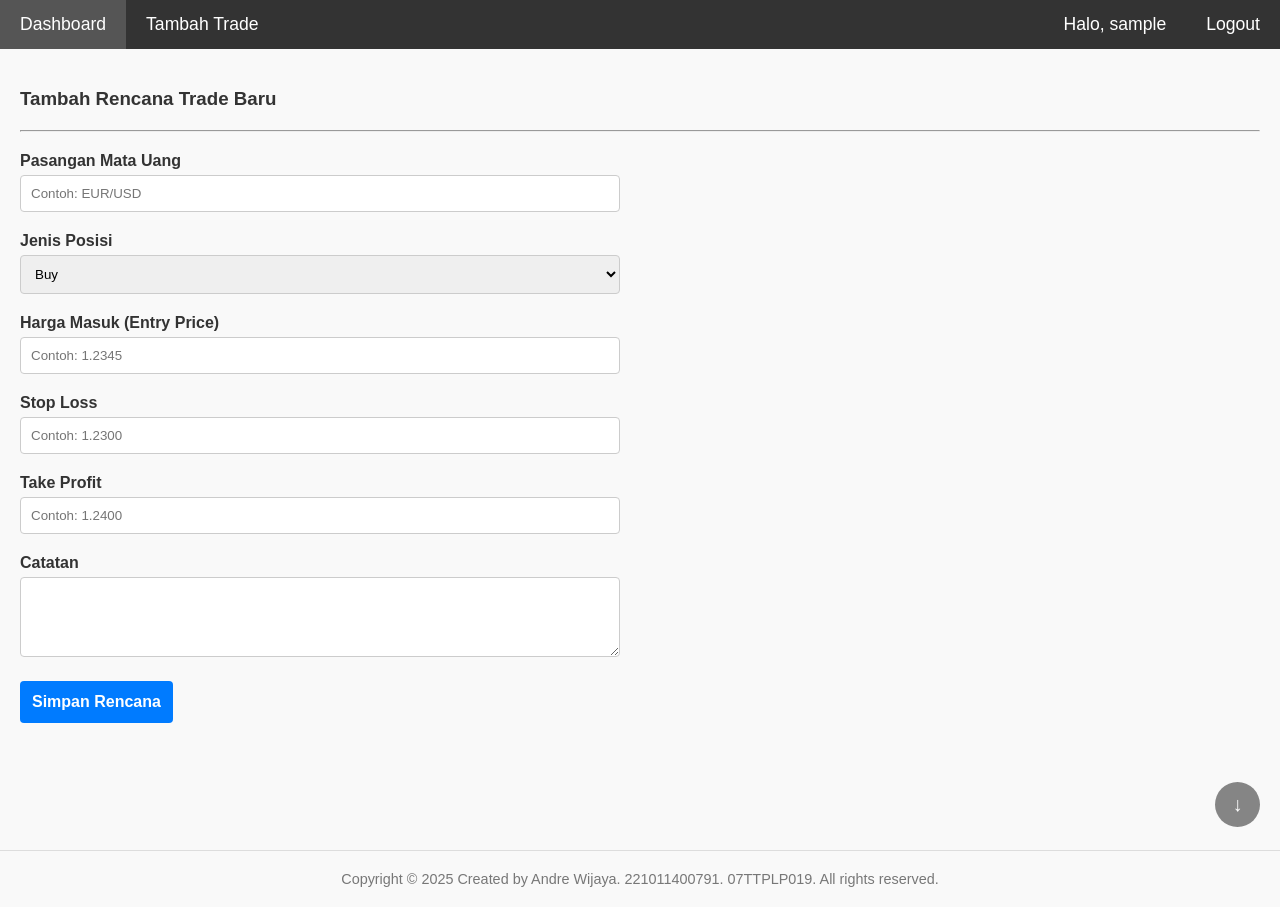
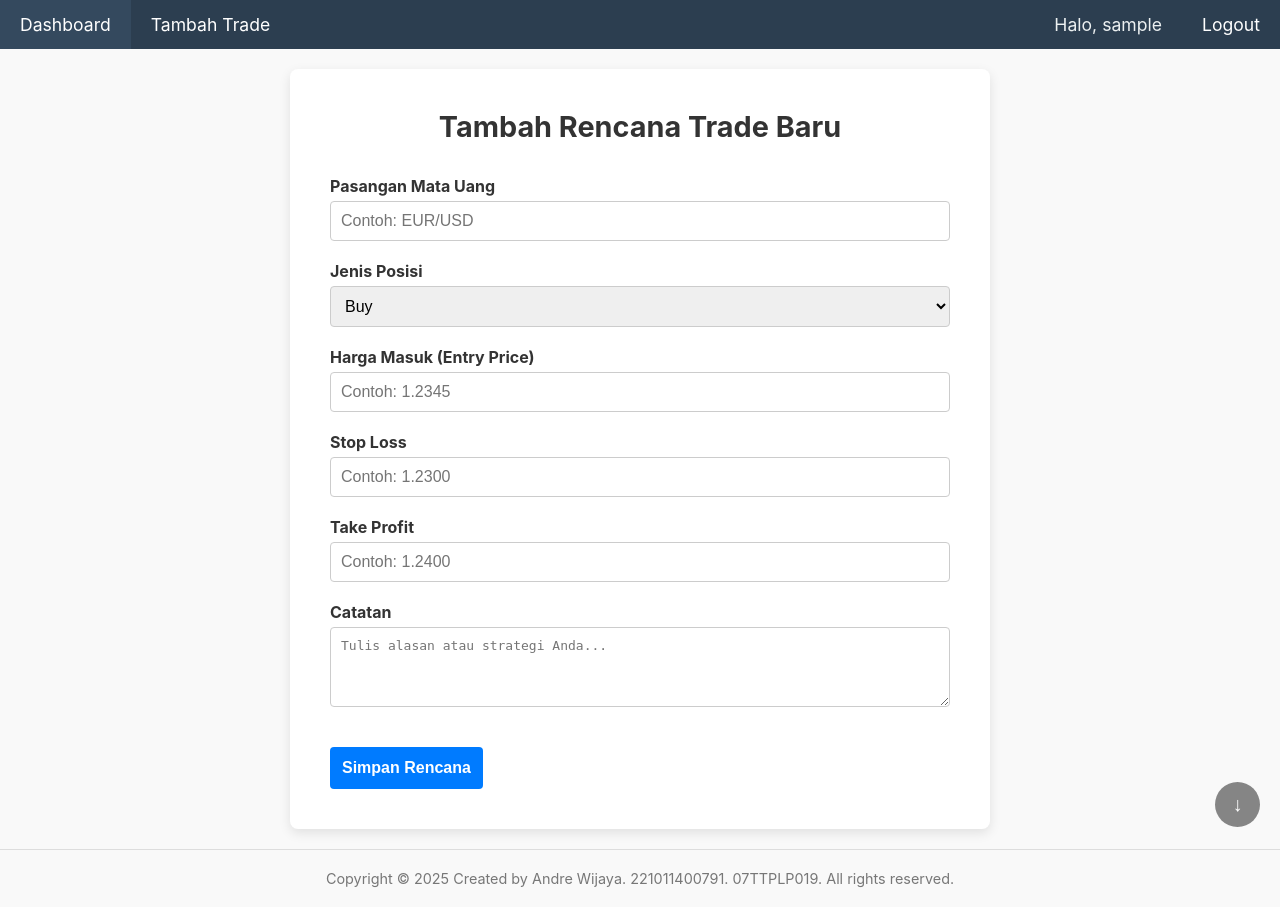
Before and after one commit to ndrewijya/jurnal-trading, a PHP site: page /trade_add.php in a window 1280 px wide. Run offline with PHP 8.4, Linux system fonts and the light colour scheme; the visitor is signed in with stand-in values (Sample User, id 1).

Commit message:
add style edit,update,add trade

```diff
--- a/assets/css/style.css
+++ b/assets/css/style.css
@@ -9,15 +9,15 @@ html {
     box-sizing: inherit;
 }
 body {
-    font-family: Arial, sans-serif;
+    /* Font diganti menjadi lebih modern (seperti yg dipakai GitHub/Apple) */
+    font-family: -apple-system, BlinkMacSystemFont, "Segoe UI", Roboto, "Helvetica Neue", Arial, sans-serif;
     margin: 0;
     background-color: #f9f9f9;
     color: #333;
-    /* Tata letak fleksibel untuk header/footer terkunci */
     display: flex;
     flex-direction: column;
-    height: 100vh; /* Set tinggi body 100% dari layar */
-    overflow: hidden; /* Sembunyikan scrollbar utama body */
+    height: 100vh;
+    overflow: hidden;
 }
 a {
     color: #007bff;
@@ -29,11 +29,11 @@ a:hover {
 
 /* 2. Header / Navbar (Terkunci di Atas) */
 .navbar {
-    background-color: #333;
+    background-color: #2c3e50; /* Warna diganti jadi biru tua modern */
     overflow: hidden;
     width: 100%;
     z-index: 1000;
-    flex-shrink: 0; /* Mencegah header menyusut */
+    flex-shrink: 0;
 }
 .navbar a {
     float: left;
@@ -45,21 +45,33 @@ a:hover {
     font-size: 1.1em;
 }
 .navbar a:hover {
-    background-color: #555;
+    background-color: #34495e; /* Warna hover baru */
     color: white;
     text-decoration: none;
 }
 .navbar .right {
     float: right;
 }
+/* Style baru untuk "Halo, admin" agar tidak terlihat seperti link */
+.navbar .navbar-user {
+    color: #ecf0f1; /* Warna teks lebih terang */
+    cursor: default;
+    padding: 14px 20px;
+    font-size: 1.1em;
+    float: left;
+    display: block;
+}
+.navbar .navbar-user:hover {
+    background-color: transparent; /* Hilangkan efek hover */
+}
+
 
 /* 3. Kontainer Konten (Bagian Tengah yang Bisa Scroll) */
 .container {
     width: 100%;
-    max-width: 1600px; /* Batasi lebar agar tidak terlalu lebar di layar besar */
+    max-width: 1600px;
     margin: 0 auto;
     padding: 20px;
-    /* KUNCI: Mengisi sisa ruang & menyediakan scrollbar-nya sendiri */
     flex-grow: 1;
     overflow-y: auto;
 }
@@ -118,6 +130,7 @@ textarea {
     box-sizing: border-box;
     border: 1px solid #ccc;
     border-radius: 4px;
+    font-size: 1em; /* Samakan ukuran font */
 }
 textarea {
     min-height: 80px;
@@ -289,15 +307,35 @@ textarea {
     opacity: 0.7;
     transition: opacity 0.3s;
 }
-
 .scroll-button-container button:hover {
-    opacity: 1; /* Terlihat jelas saat disorot */
+    opacity: 1;
 }
-
-/* Sembunyikan tombol "Ke Atas" secara default */
 #scrollToTopBtn {
     display: none;
 }
-.status-badge.tp { background-color: green; }
-.status-badge.sl { background-color: red; }
-.status-badge.pending { background-color: #6c757d; }
+
+
+/* ===== STYLE BARU UNTUK FORMULIR ===== */
+.form-card {
+    background: #ffffff;
+    padding: 2.5rem;
+    border-radius: 8px;
+    box-shadow: 0 4px 12px rgba(0,0,0,0.1);
+    max-width: 700px;
+    margin: 0 auto; /* Otomatis ke tengah */
+}
+.form-card h3 {
+    margin-top: 0;
+    text-align: center;
+    margin-bottom: 2rem;
+    font-size: 1.8em;
+}
+.form-card p {
+    font-size: 1.1em;
+    border-bottom: 1px solid #eee;
+    padding-bottom: 10px;
+}
+.form-card .btn {
+    min-width: 150px;
+    margin-top: 1rem;
+}
--- a/templates/header.php
+++ b/templates/header.php
@@ -1,5 +1,5 @@
 <?php
-// File: templates/header.php (FINAL)
+// File: templates/header.php (FINAL V2)
 if (session_status() === PHP_SESSION_NONE) {
     session_start();
 }
@@ -18,7 +18,7 @@ if (session_status() === PHP_SESSION_NONE) {
         <a href="trade_add.php">Tambah Trade</a>
         <div class="right">
             <?php if (isset($_SESSION['username'])): ?>
-                <a href="#">Halo, <?php echo htmlspecialchars($_SESSION['username']); ?></a>
+                <span class="navbar-user">Halo, <?php echo htmlspecialchars($_SESSION['username']); ?></span>
                 <a href="logout.php">Logout</a>
             <?php endif; ?>
         </div>
--- a/trade_add.php
+++ b/trade_add.php
@@ -4,10 +4,10 @@ require_once 'templates/header.php'; // Muat header
 ?>
 
 <div class="container">
+    <div class="form-card">
         <h3>Tambah Rencana Trade Baru</h3>
-    <hr style="margin: 20px 0;">
 
-    <form action="trade_process.php" method="POST" style="max-width: 600px;">
+        <form action="trade_process.php" method="POST">
             <input type="hidden" name="action" value="create">
 
             <div class="form-group">
@@ -35,10 +35,9 @@ require_once 'templates/header.php'; // Muat header
             </div>
             <div class="form-group">
                 <label for="notes">Catatan</label>
-            <textarea id="notes" name="notes"></textarea>
-        </div>
-        <button type="submit" class="btn btn-primary" style="width: auto;">Simpan Rencana</button>
-    </form>
+                <textarea id="notes" name="notes" placeholder="Tulis alasan atau strategi Anda..."></textarea>
             </div>
 
-<?php require_once 'templates/footer.php'; // Muat footer ?>
+            <button type="submit" class="btn btn-primary">Simpan Rencana</button>
+        </form>
+    </div> </div> <?php require_once 'templates/footer.php'; // Muat footer ?>
```
Also changed, not shown: other parts of assets/css/style.css (+19 -14 lines), login.php (+8 -3 lines), register.php (+8 -3 lines), templates/footer_auth.php (added, +11 -0 lines), templates/header_auth.php (added, +15 -0 lines), trade_edit.php (+5 -6 lines). Lines whose indentation alone changed are shown as unchanged.
